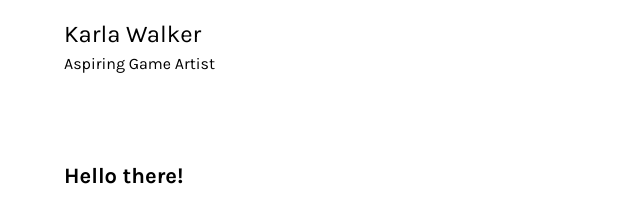
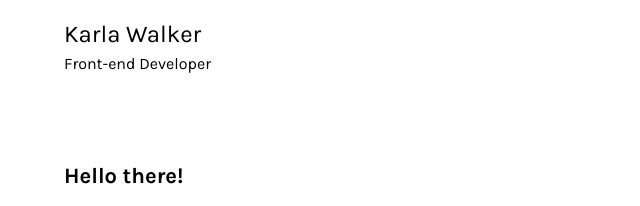
Before and after one commit to karla-codes/art-blog-11ty, an Eleventy site: page pages/about.md in a window 1280 px wide. Shown: the top 206 px of the page, 0-640 px from the left. Built offline with nearby package versions, Linux system fonts and the light colour scheme; Eleventy itself is replaced by a stand-in of ours; files that its build step writes are made by us from their sources; what outdent would draw is missing.

Commit message:
Update title

```diff
--- a/_includes/base.njk
+++ b/_includes/base.njk
@@ -16,11 +16,10 @@
     <nav>
       <div class="logo">
         <h1><a href="/">Karla Walker</a></h1>
-        <p>Aspiring Game Artist</p>
+        <p>Front-end Developer</p>
       </div>
       <ul class="nav-links">
         <li class="{{ 'active' if page.url == '/' }}"><a href="/">Sketchbook</a></li>
-        {# <li class="{{ 'active' if page.url == '/journal/' }}"><a href="/journal/">Journal</a></li> #}
         <li class="{{ 'active' if page.url == '/about/' }}"><a href="/about/">About</a></li>
       </ul>
     </nav>
```
